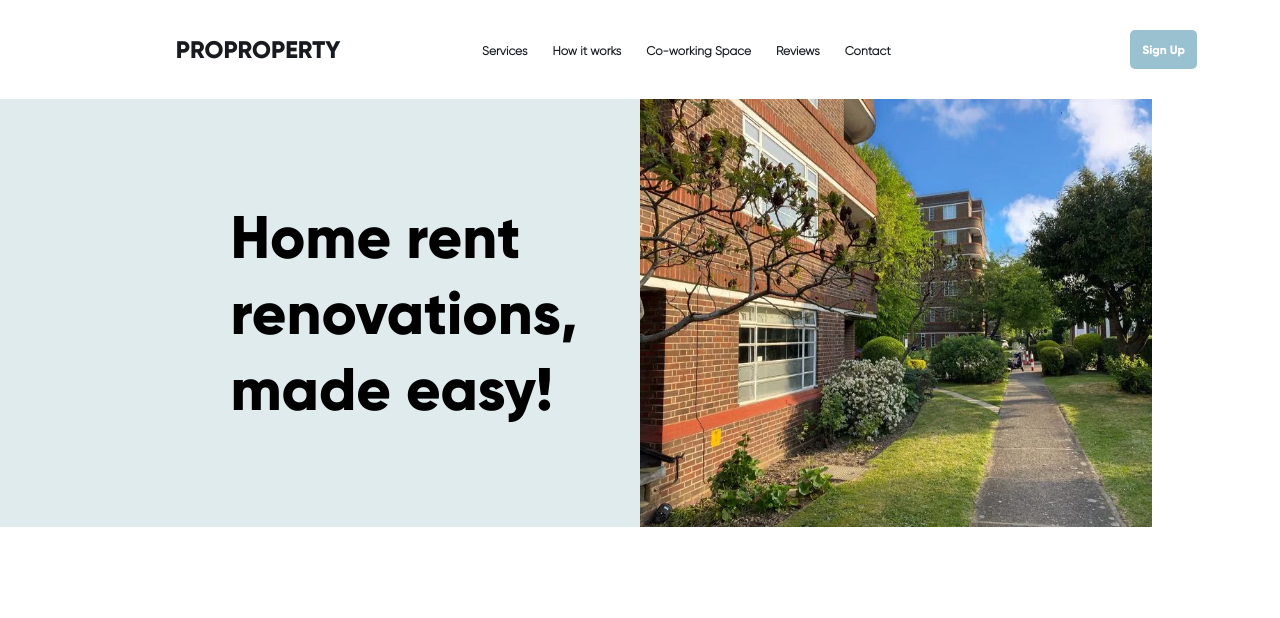
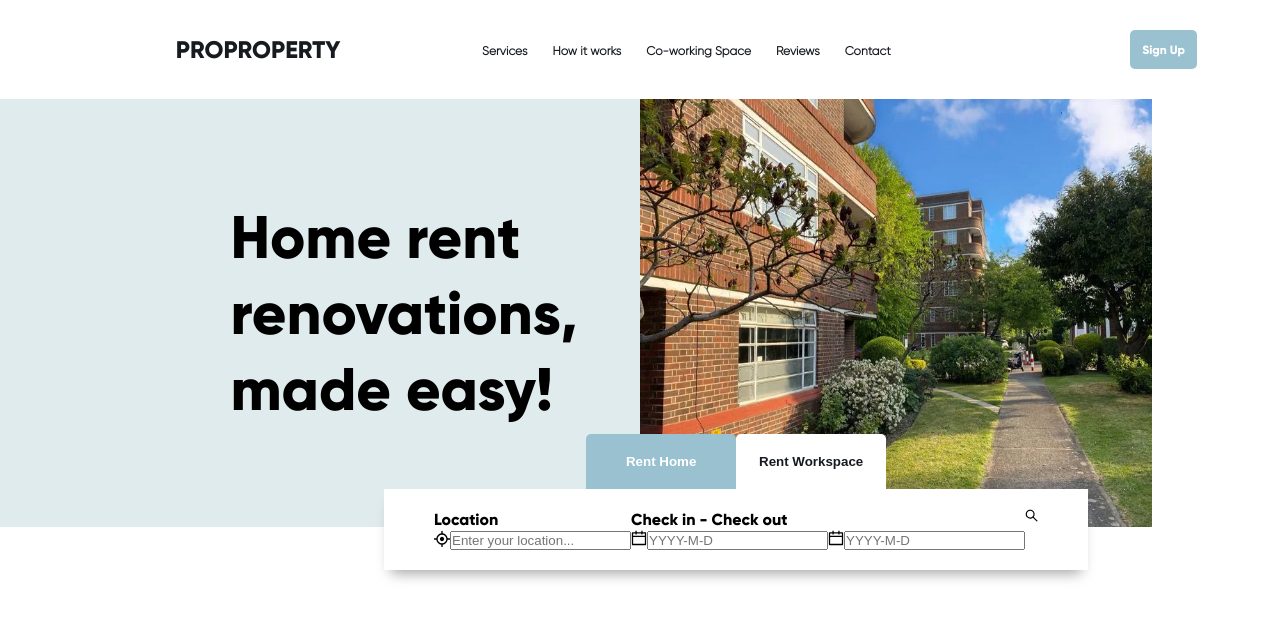
Before and after one commit to sebekgr/proproperty, a React (Create React App) app: page / in a window 1280 px wide. Shown: the top 618 px of the page. Built offline with nearby package versions, Linux system fonts and the light colour scheme.

Commit message:
first draft of search panel

```diff
--- a/package.json
+++ b/package.json
@@ -17,6 +17,7 @@
     "@types/react": "^17.0.0",
     "@types/react-dom": "^17.0.0",
     "react": "^17.0.2",
+    "react-day-picker": "^7.4.10",
     "react-dom": "^17.0.2",
     "react-router-dom": "^5.2.0",
     "react-scripts": "4.0.3",
--- /dev/null
+++ b/src/components/elements/searchPanel/index.tsx
@@ -0,0 +1,107 @@
+import { FC, useState } from 'react'
+import styled from 'styled-components'
+import { AimOutlined, CalendarOutlined, SearchOutlined } from '@ant-design/icons'
+import DayPickerInput from 'react-day-picker/DayPickerInput';
+import { colors, spacer, font } from '../../theme'
+import Headline from '../../shared/headline'
+import 'react-day-picker/lib/style.css';
+
+const Wrapper = styled.div`
+
+`
+type Props = {
+    active: boolean
+}
+
+const StyledButton = styled.button<Props>`
+    font-weight: bold;
+    border-top-left-radius: 5px;
+    border-top-right-radius: 5px;
+    padding: ${spacer.s};
+    ${({ active }) => `
+        color: ${active ? colors.white : colors.secondary};
+        background-color: ${active ? colors.buttonSecondary : colors.white};
+    `}
+    flex: 1;
+`
+
+const ButtonWrapper = styled.div`
+    display: flex;
+    justify-content: center;
+    max-width: 300px;
+    margin: 0 auto;
+`
+
+const NavigationWrapper = styled.div`
+    display: flex;
+    background-color: ${colors.white};
+    box-shadow: 0px 10px 13px -7px ${colors.grey}, 5px 5px 15px 5px rgba(0,0,0,0);
+    padding: ${spacer.s} ${spacer.xl};
+
+`
+
+const Section = styled.div`
+    display: flex;
+    flex-direction: column;
+`
+
+const CalendarWrapper = styled.div`
+    display: flex;
+`
+
+const StyledHeadline = styled(Headline)`
+    font-family: ${font.fontFamily.bold};
+    font-weight: bold;
+`
+
+
+
+const SearchPanel: FC = () => {
+    const [activeButton, setActiveButton] = useState<string>('Rent Home')
+    const buttons = ['Rent Home', 'Rent Workspace']
+        .map(button => {
+        return (
+            <StyledButton
+                key={button}
+                onClick={() => setActiveButton(button)}
+                active={activeButton === button}
+            >
+                {button}
+            </StyledButton>
+        )
+    })
+    return (
+        <Wrapper>
+            <ButtonWrapper>
+                {buttons}
+            </ButtonWrapper>
+            <NavigationWrapper>
+                <Section>
+                    <StyledHeadline as="h4">Location</StyledHeadline>
+                    <div>
+                        <AimOutlined />
+                        <input placeholder="Enter your location..." />
+                    </div>
+                </Section>
+                <Section>
+                    <StyledHeadline as="h4">Check in - Check out</StyledHeadline>
+                    <CalendarWrapper>
+                        <CalendarWrapper>
+                            <CalendarOutlined />
+                            <DayPickerInput />
+                        </CalendarWrapper>
+                        <CalendarWrapper>
+                            <CalendarOutlined />
+                            <DayPickerInput />
+                        </CalendarWrapper>
+                    </CalendarWrapper>
+                </Section>
+                <Section>
+                    <button><SearchOutlined /></button>
+                </Section>
+            </NavigationWrapper>
+        </Wrapper>
+    )
+}
+
+export default SearchPanel
--- a/src/components/pages/home/sections/Hero/index.tsx
+++ b/src/components/pages/home/sections/Hero/index.tsx
@@ -3,6 +3,7 @@ import styled from 'styled-components'
 import { FullWidthSection, Row } from '../../../../layout'
 import { font, colors } from '../../../../theme'
 import Slider from './Slider'
+import SearchPanel from '../../../../elements/searchPanel'
 
 
 const StyledHeadLine = styled.h1`
@@ -13,8 +14,15 @@ const StyledHeadLine = styled.h1`
 `
 
 const StyledWrapper = styled(FullWidthSection)`
+    position: relative;
     background: linear-gradient(90deg, ${colors.primaryLight} 50%, ${colors.white} 50%);
     gap: 0;
+`
+
+const StyledSearchPannelWrapper = styled.div`
+    position: absolute;
+    left: 30%;
+    bottom: -10%;
 `
 
 
@@ -31,6 +39,9 @@ const Hero: FC = () => {
             <Row ds={8} de={5}>
                 <Slider />
             </Row>
+            <StyledSearchPannelWrapper>
+                <SearchPanel />
+            </StyledSearchPannelWrapper>
         </StyledWrapper>
     )
 }
```
Also changed, not shown: 1 other file (tests, documents, lock files or other folders). Lines whose indentation alone changed are shown as unchanged.
